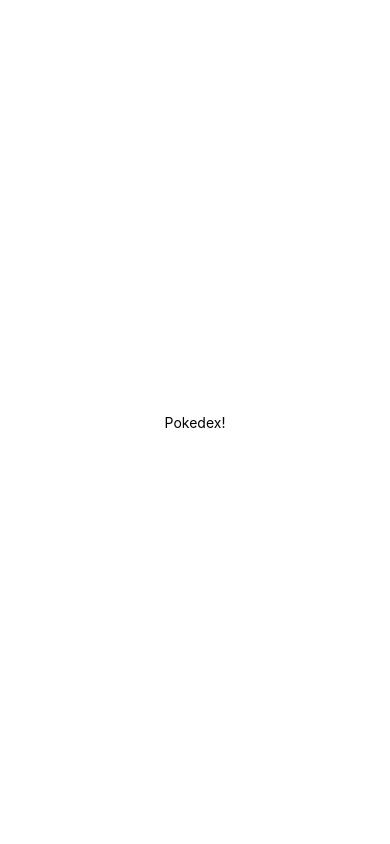
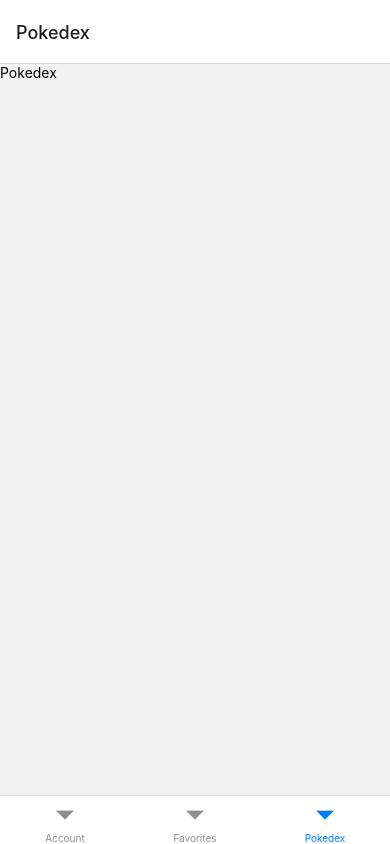
Before and after one commit to andresfelta95/MyPokeDex, a React Native app: screen /Pokedex in a window 390 px wide. Built offline with nearby package versions, Linux system fonts and the light colour scheme.

Commit message:
Added basic Navigation

```diff
--- a/App.js
+++ b/App.js
@@ -1,20 +1,12 @@
-import { StatusBar } from 'expo-status-bar';
-import { StyleSheet, Text, View } from 'react-native';
+import * as React from 'react';
+import { NavigationContainer } from '@react-navigation/native';
+import { Text } from 'react-native';
+import Navigation from './src/navigation/Navigation';
 
 export default function App() {
   return (
-    <View style={styles.container}>
-      <Text>Pokedex!</Text>
-      <StatusBar style="auto" />
-    </View>
+    <NavigationContainer>
+      <Navigation />
+    </NavigationContainer>
   );
 }
-
-const styles = StyleSheet.create({
-  container: {
-    flex: 1,
-    backgroundColor: '#fff',
-    alignItems: 'center',
-    justifyContent: 'center',
-  },
-});
--- /dev/null
+++ b/src/navigation/Navigation.js
@@ -0,0 +1,20 @@
+import * as React from 'react';
+import { NavigationContainer } from '@react-navigation/native';
+import { createBottomTabNavigator } from '@react-navigation/bottom-tabs';
+
+//  Import screens
+import Account from '../screens/Account';
+import Favorites from '../screens/Favorites';
+import Pokedex from '../screens/Pokedex';
+
+const Tab = createBottomTabNavigator();
+
+export default function Navigation() {
+  return (
+      <Tab.Navigator>
+        <Tab.Screen name="Account" component={Account} />
+        <Tab.Screen name="Favorites" component={Favorites} />
+        <Tab.Screen name="Pokedex" component={Pokedex} />
+      </Tab.Navigator>
+  );
+}
--- /dev/null
+++ b/src/screens/Account.js
@@ -0,0 +1,10 @@
+import * as React from 'react';
+import {SafeAreaView, Text} from 'react-native';
+
+export default function Account() {
+  return (
+    <SafeAreaView>
+      <Text>Account</Text>
+    </SafeAreaView>
+  );
+}
--- /dev/null
+++ b/src/screens/Favorites.js
@@ -0,0 +1,10 @@
+import * as React from 'react';
+import {SafeAreaView, Text} from 'react-native';
+
+export default function Favorites() {
+  return (
+    <SafeAreaView>
+      <Text>Favorites</Text>
+    </SafeAreaView>
+  );
+}
--- /dev/null
+++ b/src/screens/Pokedex.js
@@ -0,0 +1,10 @@
+import * as React from 'react';
+import {SafeAreaView, Text} from 'react-native';
+
+export default function Pokedex() {
+  return (
+    <SafeAreaView>
+      <Text>Pokedex</Text>
+    </SafeAreaView>
+  );
+}
```
